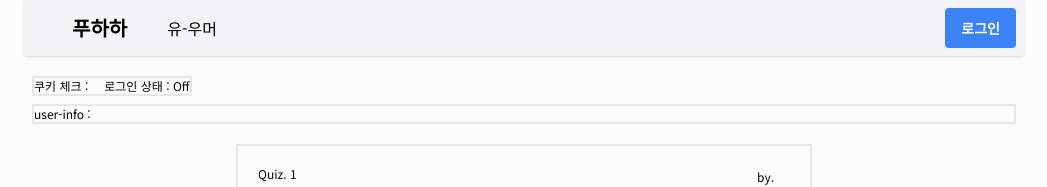
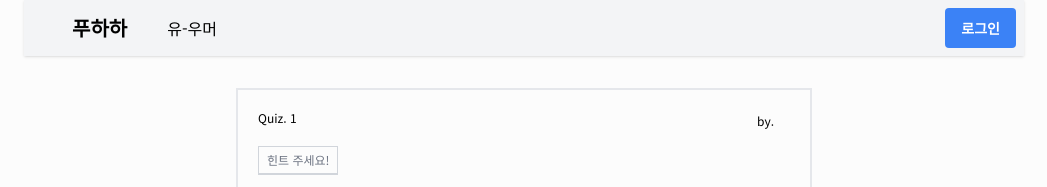
Before and after one commit to Wooin-dev/HAHAHA-Front, a React (Create React App) app: page /foohaha/quizzes/1 in a window 1280 px wide. Shown: the top 187 px of the page, without its empty margins (116-1163 px from the left). Built offline with nearby package versions, Linux system fonts and the light colour scheme; no server answers.

Commit message:
Fix/login session storage (#23)
* [update] 마이페이지 상에 표시되는 숫자 추가

퀴즈열람 수, 힌트열람수, 맞춘 퀴즈 수.

* [fix] 유저정보 세션스토리지 저장 방식으로 변경

```diff
--- a/src/App.js
+++ b/src/App.js
@@ -23,32 +23,27 @@ function App() {
     const isLogin = useRecoilValue(isLoginSelector);
 
     useEffect(() => {
-
-        const cookie = getCookie("Authorization");
-
-        console.log("cookie값 :");
-        console.log(cookie);
-
-        if (cookie === undefined) {
-            localStorage.removeItem('user-info');
-        } else {
-            const storedUserInfo = localStorage.getItem('user-info');
+        const storedUserInfo = sessionStorage.getItem('user-info')
+        if (storedUserInfo !== null) {
+            console.log("Load user-info from Session Storage");
             const parsedUserInfoJson = JSON.parse(storedUserInfo);
             setUserInfo(parsedUserInfoJson);
         }
     }, [])
 
     const DevTools = () => {
+        const isLocal = process.env.REACT_APP_TRUE_ONLY_ON_LOCAL;
+
         return (
             <div
-                className={`space-y-2 text-xs m-2 ${process.env.REACT_APP_TRUE_ONLY_ON_LOCAL === "false" && "hidden"}`}>
-                <div className="border-2 flex space-x-4 w-fit">
-                    <div>쿠키 체크 : {getCookie("Authorization") && "Exist"}</div>
+                className={`space-y-2 text-xs m-2 ${isLocal !== "true" && "hidden"}`}>
+                <div className="border-2 flex space-x-4 w-fit cursor-pointer">
+                    <div onClick={() => {
+                        alert(userInfo);
+                    }}>쿠키 체크 : {getCookie("Authorization") && "Exist"}</div>
                     <div>로그인 상태 : {isLogin ? "On" : "Off"}</div>
                 </div>
                 <div className="border-2">user-info : {JSON.stringify(userInfo)}</div>
-
-
             </div>
         )
     }
--- a/src/components/Header.js
+++ b/src/components/Header.js
@@ -21,7 +21,7 @@ export default function Header() {
         removeCookie('Refresh-Token');
 
         setUserInfo(undefined);
-        localStorage.removeItem('user-info');
+        sessionStorage.removeItem('user-info');
 
         window.location.href = "/foohaha";
         // navigate('/');
--- a/src/index.js
+++ b/src/index.js
@@ -8,11 +8,11 @@ import './index.css';
 
 const root = ReactDOM.createRoot(document.getElementById('root'));
 root.render(
-    <React.StrictMode>
+    // <React.StrictMode>
+    <CookiesProvider>
         <RecoilRoot>
-            <CookiesProvider>
-                <App/>
-            </CookiesProvider>
+            <App/>
         </RecoilRoot>
-    </React.StrictMode>
+    </CookiesProvider>
+    // </React.StrictMode>
 );
--- a/src/pages/LoginRedirect.js
+++ b/src/pages/LoginRedirect.js
@@ -1,14 +1,13 @@
 import React, {useEffect} from "react";
 import axios from "axios";
-import {useSetRecoilState} from "recoil";
-import {UserInfoAtom} from "../recoil/loginState";
 import {API_USERS_BASE} from "../constants/uri";
+import {useNavigate} from "react-router-dom";
 
 const LoginRedirect = () => {
 
     const code = new URL(window.location.href).searchParams.get("code");
-    const setUserInfo = useSetRecoilState(UserInfoAtom);
 
+    const navigate = useNavigate();
     //인가코드 백으로 보내는 코드
     useEffect(() => {
 
@@ -19,17 +18,15 @@ const LoginRedirect = () => {
             },
             withCredentials: true
         }).then((res) => { //백에서 완료후 우리사이트 전용 토큰 넘겨주는게 성공했다면
-
-            setUserInfo(res.data);
-            console.log("로그인 완료");
-            localStorage.setItem('user-info', JSON.stringify(res.data));
-
-            window.location.href = '/foohaha'
-            }).catch(err => {
-                console.log(`카카오 로그인 Error : ${err}`);
-            });
+            sessionStorage.setItem('user-info', JSON.stringify(res.data));
+            // window.location.href = "/foohaha";
+            navigate("/");
+        }).catch(err => {
+            console.log(`카카오 로그인 Error : ${err}`);
+            alert(err);
+            window.location.href = "/foohaha";
+        });
     }, []);
-
 
     return (
         <div className="flex items-center justify-center h-[80vh]">
--- a/src/pages/QuizListPage/QuizListPage.js
+++ b/src/pages/QuizListPage/QuizListPage.js
@@ -36,9 +36,7 @@ export default function QuizListPage() {
     const QuizListSection = () => {
         return (
             <div className="">
-                <div className="
-                space-y-2
-                ">
+                <div className="space-y-2">
                     {
                         quizzes.map((quiz) => {
                             return (
```
